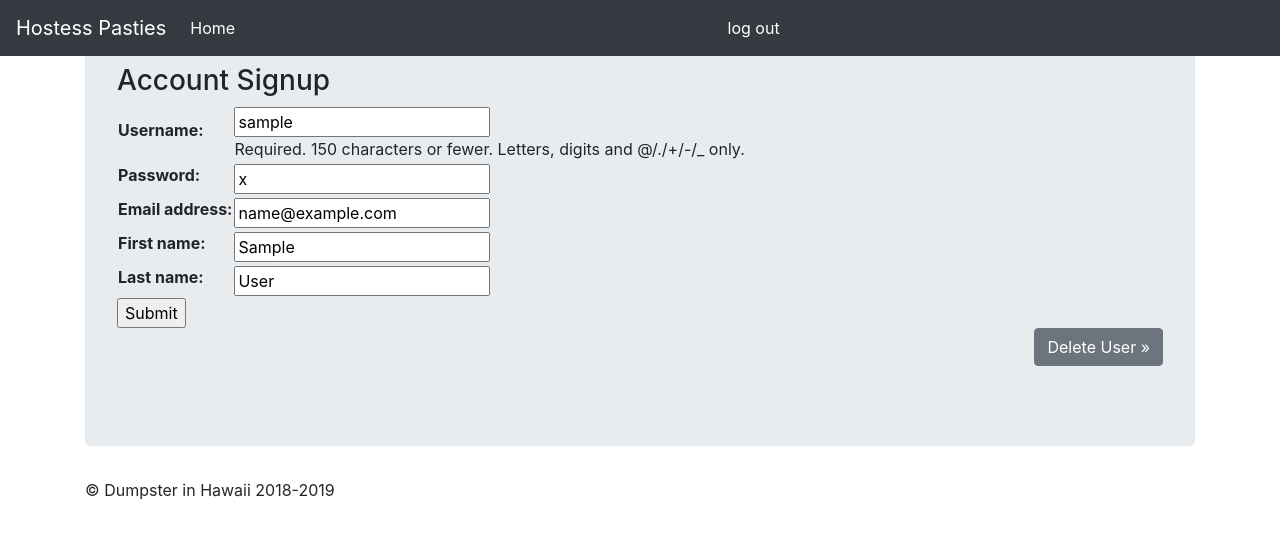
After one commit to GitterAlex/PastingBin, a Django app: page /HostessPasties/1/update/ in a window 1280 px wide. The commit adds this page. Shown: the top 539 px of the page. Run offline with Django 3.2, Linux system fonts and the light colour scheme; tables that the repository leaves empty hold one stand-in row (values such as "Sample post"); some libraries are stand-ins or nearby versions.

Commit message:
added account maintenance page

```diff
--- a/PastingBin/HostessPasties/urls.py
+++ b/PastingBin/HostessPasties/urls.py
@@ -12,3 +12,7 @@ urlpatterns = [
     path('createaccount/', views.createaccount),
     path('dashboard/', views.dashboard)
 ]
+urlpatterns += [
+    path('<int:pk>/update/', views.UserUpdate.as_view(), name='user_update'),
+    path('<int:pk>/delete/', views.UserDelete.as_view(), name='user_delete'),
+]
--- a/PastingBin/HostessPasties/views.py
+++ b/PastingBin/HostessPasties/views.py
@@ -4,6 +4,10 @@ from django.http import HttpResponse
 from .forms import AccountCreation
 from .forms import PostCreation
 from .models import PostTable
+from django.views.generic.edit import UpdateView, DeleteView
+from django.urls import reverse_lazy
+from django.contrib.auth.models import User
+
 #frontpage rendering
 def frontpage(request):
     if request.user.is_authenticated:
@@ -68,3 +72,13 @@ def createaccount(request):
             form = AccountCreation()
             context = {'form': form}
             return render(request, 'webpages/createaccount.html', context)
+
+class UserUpdate(UpdateView):
+    model = User
+    fields = ['username', 'password', 'email', 'first_name', 'last_name']
+    template_name = 'webpages/user_form.html'
+    success_url = reverse_lazy('dashboard')
+class UserDelete(DeleteView):
+    model = User
+    template_name = 'webpages/user_confirm_delete.html'
+    success_url = reverse_lazy('frontpage')
--- a/PastingBin/templates/webpages/dashboard.html
+++ b/PastingBin/templates/webpages/dashboard.html
@@ -3,6 +3,7 @@
 {% block content %}
 <div class="container">
   <div class="jumbotron">
+        <p align='right'><a class="btn btn-secondary" href="/HostessPasties/{{user.id}}/update/ " role="button">User Maintenance &raquo;</a></p>
         <p><a class="btn btn-primary" href="/HostessPasties/createpost" role="button">Create a Post &raquo;</a></p>
         <h3>Here are your posts:</h3>
 
--- /dev/null
+++ b/PastingBin/templates/webpages/user_form.html
@@ -0,0 +1,17 @@
+{% extends "webpages/frontpage.html" %}
+
+{% block content %}
+<div class="container">
+  <div class="jumbotron">
+    <h3>Account Signup</h3>
+    <form action="" method="post">
+      {% csrf_token %}
+      <table>
+      {{ form.as_table }}
+      </table>
+      <input type="submit" value="Submit">
+      <p align='right'><a class="btn btn-secondary" href="/HostessPasties/{{user.id}}/delete/" role="button">Delete User &raquo;</a></p>
+    </form>
+  </div>
+</div>
+{% endblock content %}
```
Also changed, not shown: PastingBin/templates/registration/login.html (+10 -7 lines), PastingBin/templates/webpages/createpost.html (+6 -1 lines), PastingBin/templates/webpages/user_confirm_delete.html (added, +14 -0 lines), PastingBin/HostessPasties/migrations/0004_auto_20190312_2053.py (added), PastingBin/HostessPasties/migrations/0005_auto_20190312_2148.py (added), PastingBin/HostessPasties/migrations/0006_auto_20190312_2211.py (added).
